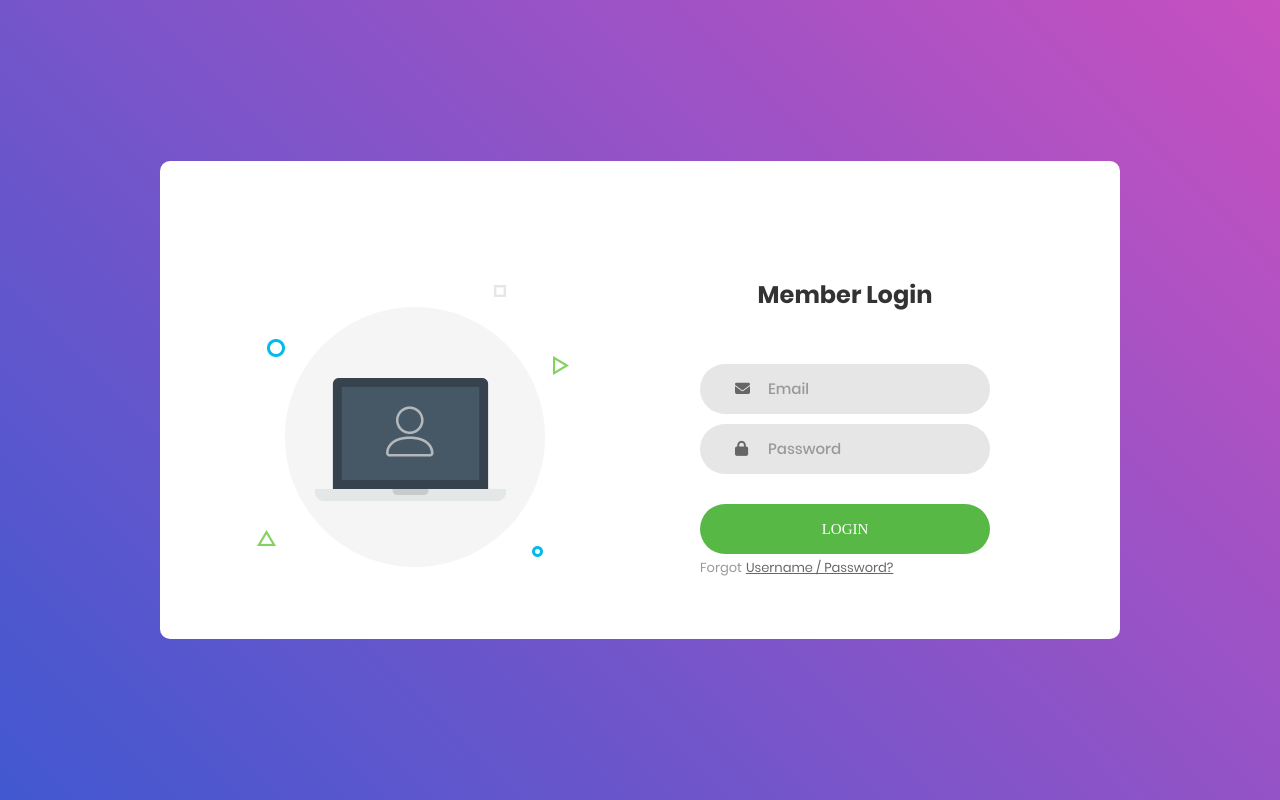
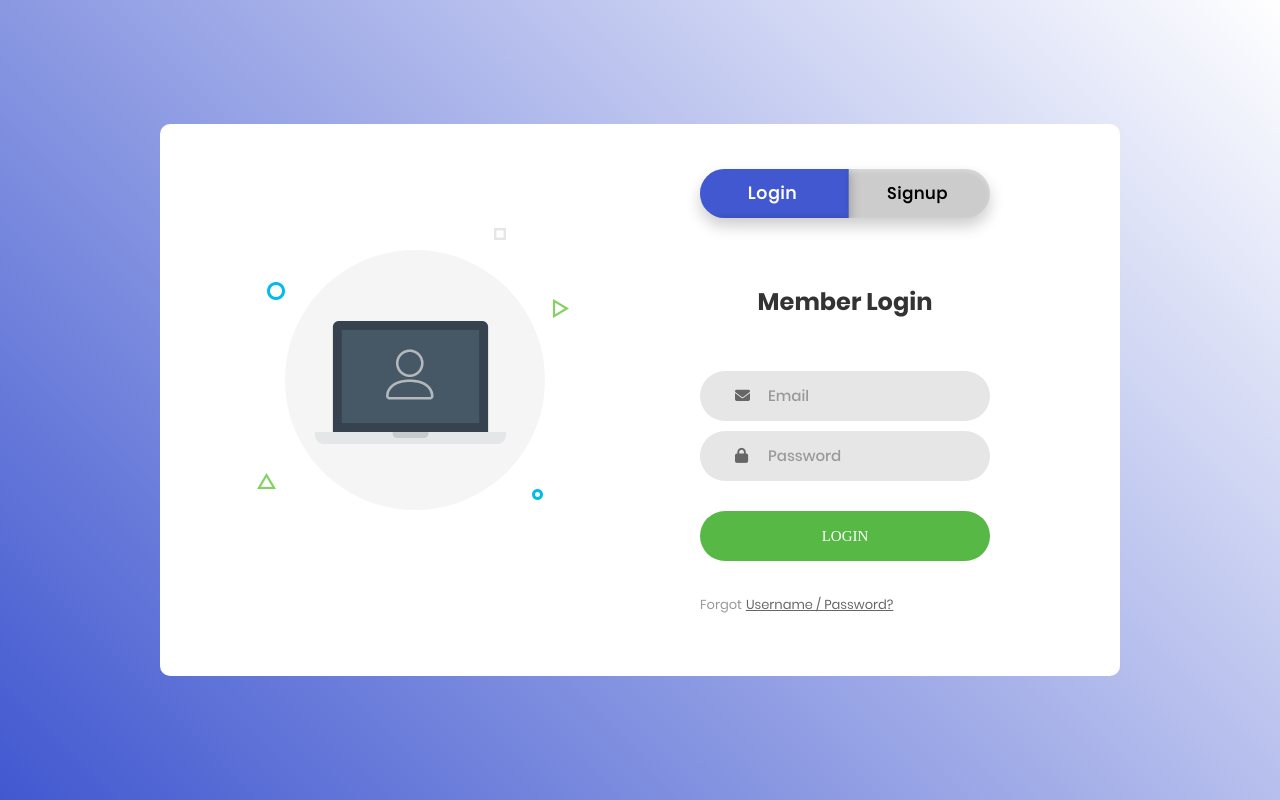
Before and after one commit to yogeshpan1/Homeo, a plain HTML site: page login.html in a window 1280 px wide. Drawn offline with nearby package versions, Linux system fonts and the light colour scheme; a web font is replaced by a local one.

Commit message:
Added the toggle bar as well as the sign up section

```diff
--- a/CSS/style.css
+++ b/CSS/style.css
@@ -217,10 +217,10 @@ iframe {
     align-items: center;
     padding: 15px;
     background: #9053c7;
-    background: -webkit-linear-gradient(-135deg, #c850c0, #4158d0);
-    background: -o-linear-gradient(-135deg, #c850c0, #4158d0);
-    background: -moz-linear-gradient(-135deg, #c850c0, #4158d0);
-    background: linear-gradient(-135deg, #c850c0, #4158d0);
+    background: -webkit-linear-gradient(-135deg, #ffffff, #4158d0);
+    background: -o-linear-gradient(-135deg, #ffffff, #4158d0);
+    background: -moz-linear-gradient(-135deg, #ffffff, #4158d0);
+    background: linear-gradient(-135deg, #ffffff, #4158d0);
 }
 
 .wrap-login100 {
@@ -233,7 +233,7 @@ iframe {
     justify-content: space-between;
 
     /* keep the big feel */
-    padding: 120px 130px 60px 95px;
+    padding: 100px 130px 60px 95px;
 }
 
 
@@ -400,12 +400,6 @@ iframe {
 }
 
 
-
-/*------------------------------------------------------------------
-[ Responsive ]*/
-
-
-
 @media (max-width: 992px) {
     .wrap-login100 {
         padding: 177px 90px 33px 85px;
@@ -507,3 +501,54 @@ iframe {
         opacity: 1;
     }
 }
+.form-wrapper {
+    width: 290px; /* same as login100-form */
+    display: flex;
+    flex-direction: column;
+    align-items: center;
+    margin-top: -25px;
+}
+
+/* Slider toggle */
+.form-toggle {
+    display: flex;
+    width: 100%;
+    border-radius: 50px;
+    overflow: hidden;
+    background-color: #ccc;
+    margin-bottom: 40px;
+    margin-top: -30px;
+    box-shadow: 0 8px 15px rgba(0, 0, 0, 0.2), inset 0 2px 5px rgba(255, 255, 255, 0.3);
+    transition: all 0.3s ease;
+}
+
+.form-toggle .toggle {
+    flex: 1;
+    text-align: center;
+    padding: 12px 0;
+    cursor: pointer;
+    font-weight: bold;
+    letter-spacing: 1px;
+    font-size: 16px;
+    transition: all 0.3s ease;
+}
+
+.form-toggle .toggle:hover {
+    background-color: #5a6ed3;
+    color: white;
+    box-shadow: inset 0 2px 5px rgba(255,255,255,0.3);
+}
+
+.form-toggle .toggle.active {
+    background-color: #4158d0;
+    color: white;
+    box-shadow: 0 5px 10px rgba(0,0,0,0.3), inset 0 -3px 5px rgba(0,0,0,0.1);
+    transform: scale(1.05);
+    transition: all 0.3s ease;
+}
+
+
+/* Keep forms aligned below toggle */
+#loginForm, #signupForm {
+    width: 100%;
+}
--- a/JS/script.js
+++ b/JS/script.js
@@ -55,3 +55,22 @@
 
 
 })(jQuery);
+
+const loginBtn = document.getElementById('loginBtn');
+const signupBtn = document.getElementById('signupBtn');
+const loginForm = document.getElementById('loginForm');
+const signupForm = document.getElementById('signupForm');
+
+loginBtn.addEventListener('click', () => {
+    loginForm.style.display = 'block';
+    signupForm.style.display = 'none';
+    loginBtn.classList.add('active');
+    signupBtn.classList.remove('active');
+});
+
+signupBtn.addEventListener('click', () => {
+    loginForm.style.display = 'none';
+    signupForm.style.display = 'block';
+    signupBtn.classList.add('active');
+    loginBtn.classList.remove('active');
+});
--- a/login.html
+++ b/login.html
@@ -1,5 +1,6 @@
 <!DOCTYPE html>
 <html lang="en">
+
 <head>
     <title>Login Page</title>
     <meta charset="UTF-8">
@@ -7,11 +8,16 @@
     <link rel="icon" type="image/png" href="images copy/icons/favicon.ico">
     <link rel="stylesheet" type="text/css" href="css/style.css">
     <link rel="stylesheet" href="https://cdnjs.cloudflare.com/ajax/libs/font-awesome/6.5.0/css/all.min.css">
+    <style>
+
+    </style>
 </head>
+
 <body>
 
     <div class="limiter">
         <div class="container-login100">
+
             <div class="wrap-login100">
 
                 <!-- Left side illustration -->
@@ -19,13 +25,22 @@
                     <img src="images copy/img-01.png" alt="IMG">
                 </div>
 
-        <!-- Right side form -->
-        <form class="login100-form validate-form">
-          <span class="login100-form-title">
+                <!-- Right side forms -->
+                <div class="form-wrapper">
+
+                    <!-- Slider Toggle above forms -->
+                    <div class="form-toggle">
+                        <div id="loginBtn" class="toggle active">Login</div>
+                        <div id="signupBtn" class="toggle">Signup</div>
+                    </div>
+
+                    <!-- Login form -->
+                    <form id="loginForm" class="login100-form validate-form">
+                        <span class="login100-form-title" style="padding-top: 30px;">
                             Member Login
                         </span>
 
-          <div class="wrap-input100 validate-input" data-validate="Valid email is required: ex@abc.xyz">
+                        <div class="wrap-input100 validate-input" data-validate="Valid email is required:ex@abc.xyz">
                             <input class="input100" type="text" name="email" placeholder="Email">
                             <span class="focus-input100"></span>
                             <span class="symbol-input100">
@@ -45,12 +60,49 @@
                             <button class="login100-form-btn">Login</button>
                         </div>
 
-          <div class="text-center p-t-12">
+                        <div class="text-center p-t-12" style="margin-top: 30px;">
                             <span class="txt1">Forgot</span>
                             <a class="txt2" href="#"> Username / Password?</a>
                         </div>
+                    </form>
 
+                    <form id="signupForm" class="login100-form validate-form" style="display:none;">
+                        <span class="login100-form-title" style="padding-top: 30px;">
+                            Member Signup
+                        </span>
+
+                        <div class="wrap-input100 validate-input" data-validate="Username is required">
+                            <input class="input100" type="text" name="username" placeholder="Username">
+                            <span class="focus-input100"></span>
+                            <span class="symbol-input100">
+                                <i class="fa fa-user"></i>
+                            </span>
+                        </div>
+
+                        <div class="wrap-input100 validate-input" data-validate="Valid email is required: ex@abc.xyz">
+                            <input class="input100" type="email" name="email" placeholder="Email">
+                            <span class="focus-input100"></span>
+                            <span class="symbol-input100">
+                                <i class="fa fa-envelope"></i>
+                            </span>
+                        </div>
+
+                        <div class="wrap-input100 validate-input" data-validate="Password is required">
+                            <input class="input100" type="password" name="pass" placeholder="Password">
+                            <span class="focus-input100"></span>
+                            <span class="symbol-input100">
+                                <i class="fa fa-lock"></i>
+                            </span>
+                        </div>
+
+                        <div class="container-login100-form-btn">
+                            <button class="login100-form-btn">Signup</button>
+                        </div>
                     </form>
+
+
+                </div>
+
             </div>
         </div>
     </div>
@@ -59,5 +111,4 @@
     <script src="js/script.js"></script>
 </body>
 
-</body>
 </html>
```
Lines whose indentation alone changed are shown as unchanged.
